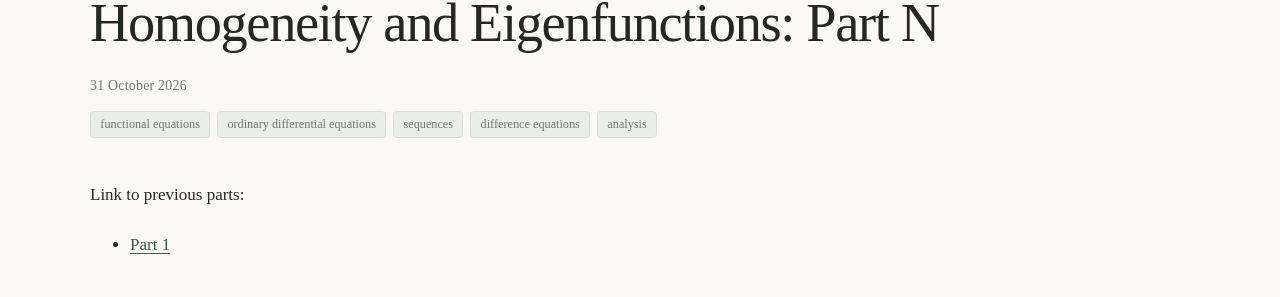
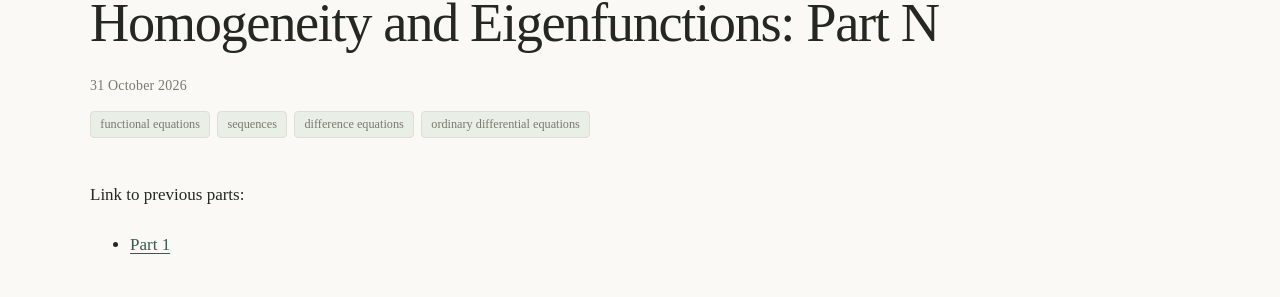
Before and after one commit to uselesstechjunks/maths, a Jekyll site: the page built from _posts/2026-10-31-homogeneity-and-eigenfunctions-part-n.md, in a window 1280 px wide. Shown: the part 145-442 px from the top of the page. Built offline with Jekyll 4.4.1, drawn with Linux system fonts in a browser that asks for light colours; some web fonts are replaced; a script that is not in the unit is left out.

Commit message:
Update 2026-10-31-homogeneity-and-eigenfunctions-part-n.md

```diff
--- a/_posts/2026-10-31-homogeneity-and-eigenfunctions-part-n.md
+++ b/_posts/2026-10-31-homogeneity-and-eigenfunctions-part-n.md
@@ -5,11 +5,11 @@ date: 2026-10-31
 slug: homogeneity-and-eigenfunctions-part-n
 tags:
   - functional equations
-  - ordinary differential equations
   - sequences
   - difference equations
-  - analysis
+  - ordinary differential equations
 ---
+
 Link to previous parts:
 {% assign related_post = site.posts | where: "slug", "homogeneity-and-eigenfunctions-part-1" | first %}
 - [Part 1]({{ related_post.url | relative_url }})
```
